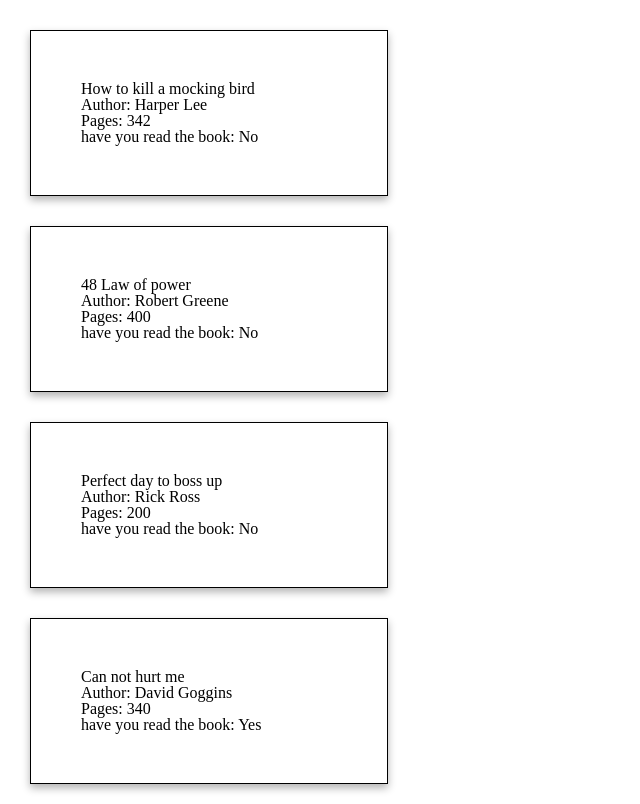
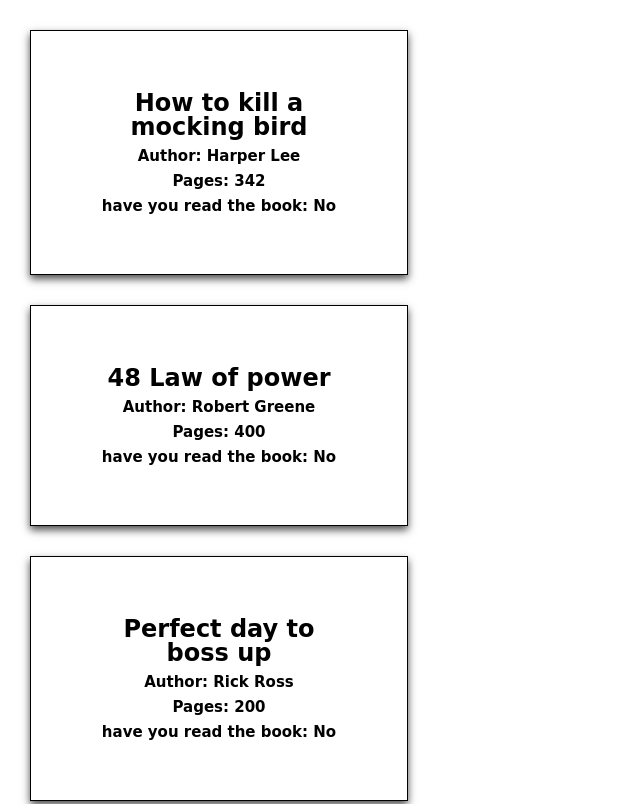
Before and after one commit to EvanO3/Library, a plain HTML site: page index.html in a window 1280 px wide. Shown: the top 804 px of the page, without its empty margins (0-640 px from the left). Drawn offline with Linux system fonts and the light colour scheme.

Commit message:
changed font

```diff
--- a/style.css
+++ b/style.css
@@ -1,9 +1,25 @@
 .card {
   border: 1px solid black;
-  box-shadow: 0 4px 8px 0 rgba(0, 0, 0, 0.3);
+  box-shadow: 0 4px 8px 0 rgba(0, 0, 0, 0.7);
   width: 20%;
   margin: 30px;
-  padding: 50px;
+  padding: 60px;
   display: flex;
   flex-direction: column;
+  gap:10px;
 }
+
+
+.card>h1,p{
+  text-align: center;
+  font-weight:bold;
+  color: black;
+  font-size:24px;
+  font-family:cursive;
+}
+
+.card>p{
+  font-size:15px;
+  font-weight:bold;
+  font-family:cursive;
+}
```
